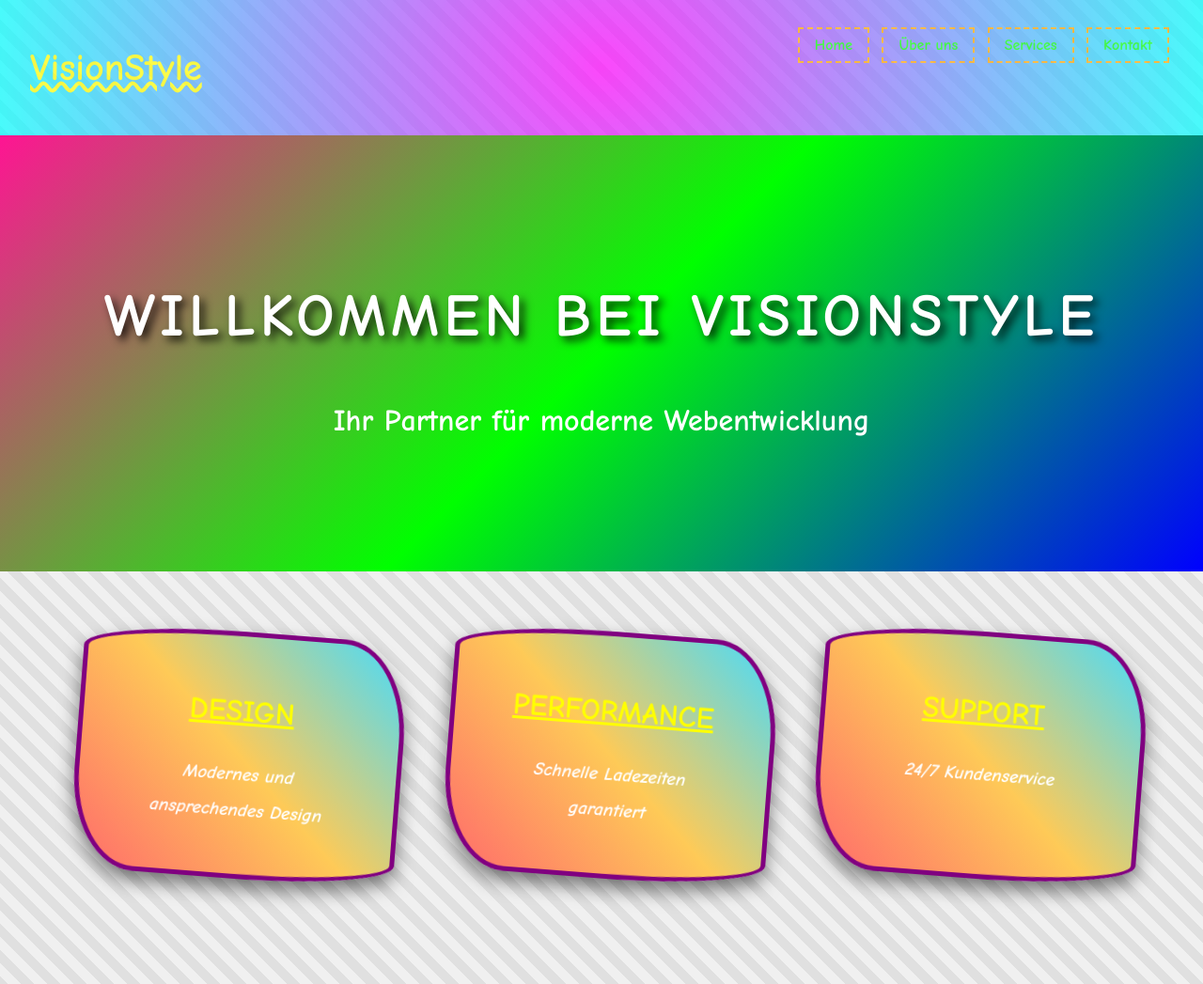
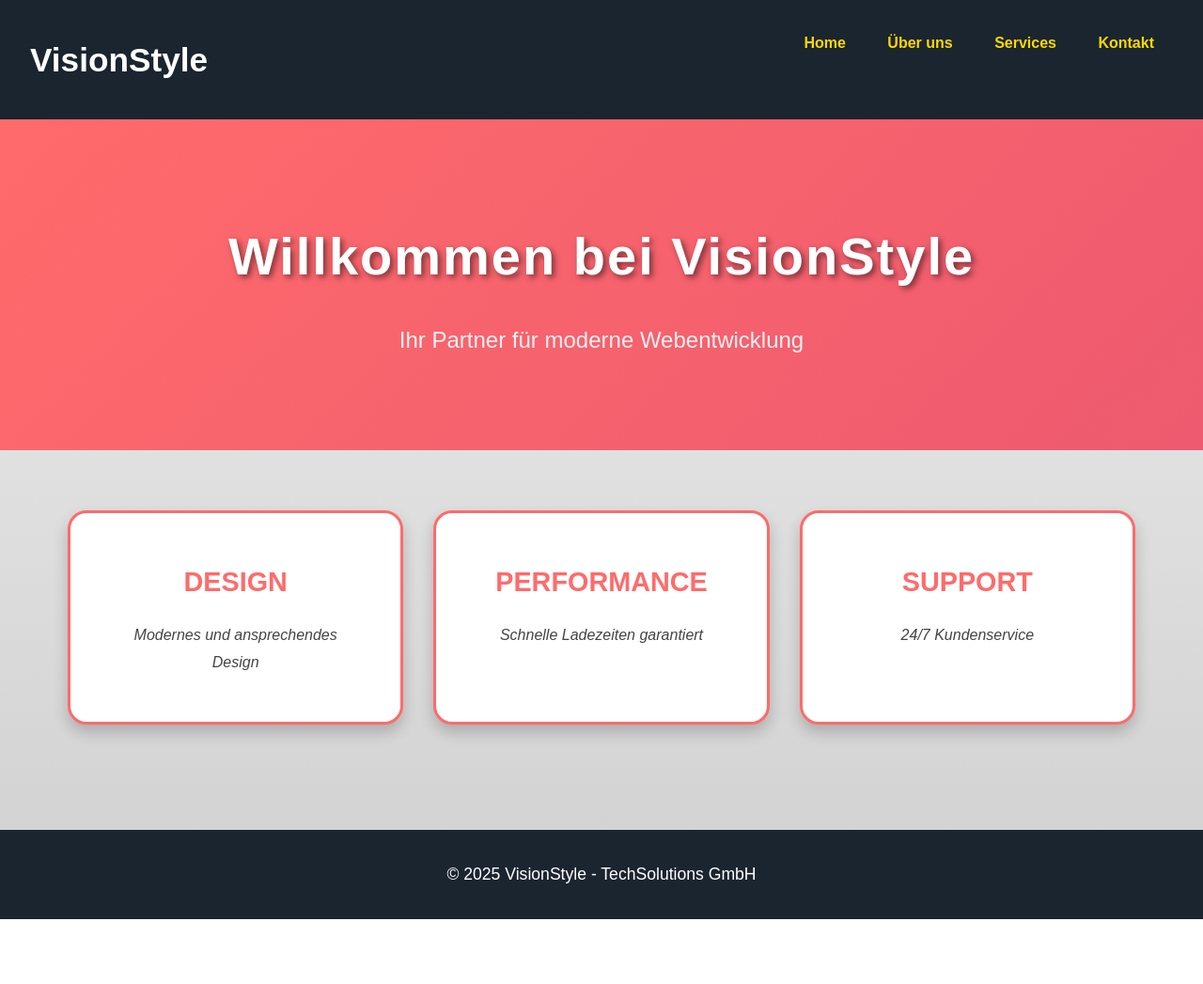
Before and after one commit to mryunig/OurFancyWebProj_Fork, a plain HTML site: page index.html in a window 1280 px wide. Shown: the top 1047 px of the page at 94% size. After the commit the page ends 978 px from the top, so only its background shows below. Drawn offline with Linux system fonts and the light colour scheme.

Commit message:
auf 15ca58be350568a233729fda67a6b5f1968f4b14 zurückgesetzt

```diff
--- a/styles.css
+++ b/styles.css
@@ -1,4 +1,4 @@
-/* VisionStyle Prototyp - Weitere Experimente */
+/* VisionStyle Prototyp - Experimentelle Änderungen */
 
 * {
     margin: 0;
@@ -7,37 +7,24 @@
 }
 
 body {
-    font-family: 'Comic Sans MS', cursive;  /* Unprofessionelle Schrift! */
-    line-height: 2;
-    color: #000;
-    background: repeating-linear-gradient(
-        45deg,
-        #f0f0f0,
-        #f0f0f0 10px,
-        #e0e0e0 10px,
-        #e0e0e0 20px
-    );  /* Gestreifter Hintergrund */
+    font-family: 'Arial', sans-serif;  /* Schrift geändert */
+    line-height: 1.8;  /* Line-height erhöht */
+    color: #222;  /* Farbe dunkler */
+    background: linear-gradient(180deg, #f0f0f0 0%, #d0d0d0 100%);  /* Hintergrund mit Gradient */
 }
 
 header {
-    background: radial-gradient(circle, #ff00ff 0%, #00ffff 100%);  /* Grelle Farben */
-    color: yellow;  /* Schlechte Lesbarkeit */
-    padding: 2rem 2rem;
-    box-shadow: 0 4px 8px rgba(255,0,255,0.5);
-    animation: pulse 2s infinite;
-}
-
-@keyframes pulse {
-    0%, 100% { opacity: 1; }
-    50% { opacity: 0.7; }
+    background: #1a252f;  /* Dunklere Farbe */
+    color: white;
+    padding: 2rem 2rem;  /* Mehr Padding */
+    box-shadow: 0 4px 8px rgba(0,0,0,0.3);  /* Stärkerer Schatten */
 }
 
 header h1 {
     display: inline-block;
     margin-right: 2rem;
-    font-size: 2.5rem;
-    font-weight: 900;
-    text-decoration: underline wavy;
+    font-size: 2.2rem;  /* Größere Schrift */
+    font-weight: 900;  /* Fetter */
 }
 
 nav {
@@ -46,96 +33,80 @@ nav {
 }
 
 nav a {
-    color: lime;  /* Grelle Farbe */
+    color: #ffd700;  /* Goldene Farbe - wirkt unpassend */
     text-decoration: none;
     padding: 0.5rem 1rem;
     margin: 0 0.25rem;
     transition: all 0.3s ease;
     font-weight: bold;
-    border: 2px dashed orange;
 }
 
 nav a:hover {
-    background: magenta;
-    border-radius: 50%;  /* Runde Links */
-    transform: scale(1.5);
+    background: #ff6b6b;  /* Rote Hover-Farbe */
+    border-radius: 8px;
 }
 
 .hero {
-    background: linear-gradient(135deg, #ff1493 0%, #00ff00 50%, #0000ff 100%);
+    background: linear-gradient(135deg, #ff6b6b 0%, #ee5a6f 100%);  /* Rötlicher Gradient */
     color: white;
-    padding: 8rem 2rem;
+    padding: 6rem 2rem;
     text-align: center;
-    animation: rainbow 5s linear infinite;
-}
-
-@keyframes rainbow {
-    0% { filter: hue-rotate(0deg); }
-    100% { filter: hue-rotate(360deg); }
 }
 
 .hero h2 {
-    font-size: 4rem;
+    font-size: 3.5rem;
     margin-bottom: 1rem;
-    text-shadow: 5px 5px 10px rgba(0,0,0,0.8);
-    letter-spacing: 5px;
-    text-transform: uppercase;
+    text-shadow: 3px 3px 6px rgba(0,0,0,0.5);
+    letter-spacing: 2px;
 }
 
 .hero p {
-    font-size: 2rem;
-    font-weight: bold;
+    font-size: 1.5rem;
+    opacity: 0.9;
 }
 
 .features {
     display: flex;
     justify-content: space-around;
     padding: 4rem 2rem;
-    gap: 3rem;
+    gap: 2rem;
     max-width: 1200px;
     margin: 0 auto;
 }
 
 .feature-card {
     flex: 1;
-    background: linear-gradient(45deg, #ff6b6b, #feca57, #48dbfb);
+    background: #ffffff;
     padding: 3rem;
-    border-radius: 50% 20% / 10% 40%;  /* Seltsame Form */
+    border-radius: 20px;
     text-align: center;
-    box-shadow: 0 10px 20px rgba(0,0,0,0.5);
-    transition: all 0.5s ease;
-    border: 5px solid purple;
-    animation: wobble 3s ease-in-out infinite;
+    box-shadow: 0 8px 16px rgba(0,0,0,0.2);
+    transition: transform 0.3s ease;
+    border: 3px solid #ff6b6b;  /* Rote Border */
 }
 
-@keyframes wobble {
-    0%, 100% { transform: translateX(0); }
-    25% { transform: translateX(-10px) rotate(-5deg); }
-    75% { transform: translateX(10px) rotate(5deg); }
+.feature-card:hover {
+    transform: translateY(-10px) rotate(2deg);  /* Rotation beim Hover */
+    box-shadow: 0 12px 24px rgba(0,0,0,0.3);
 }
 
 .feature-card h3 {
-    color: yellow;
+    color: #ff6b6b;
     margin-bottom: 1rem;
-    font-size: 2rem;
+    font-size: 1.8rem;
     text-transform: uppercase;
-    text-decoration: underline;
 }
 
 .feature-card p {
-    color: white;
+    color: #444;
     font-style: italic;
-    font-weight: bold;
-    font-size: 1.2rem;
 }
 
 footer {
-    background: linear-gradient(90deg, #ff0000, #00ff00, #0000ff);
-    color: yellow;
+    background: #1a252f;
+    color: white;
     text-align: center;
     padding: 2rem;
     margin-top: 3rem;
-    font-size: 1.3rem;
-    font-weight: bold;
-    text-transform: uppercase;
+    font-size: 1.1rem;
 }
```
